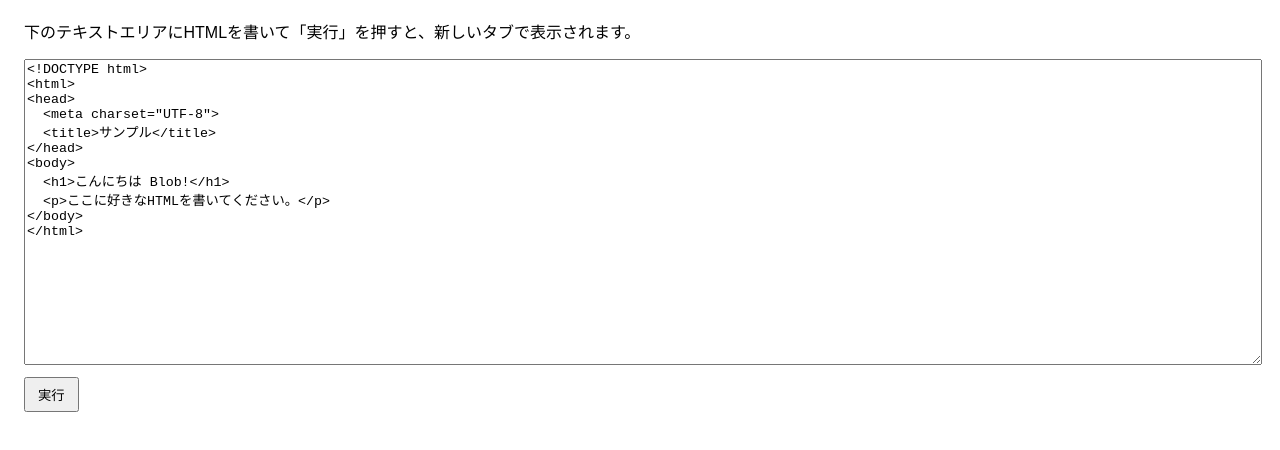
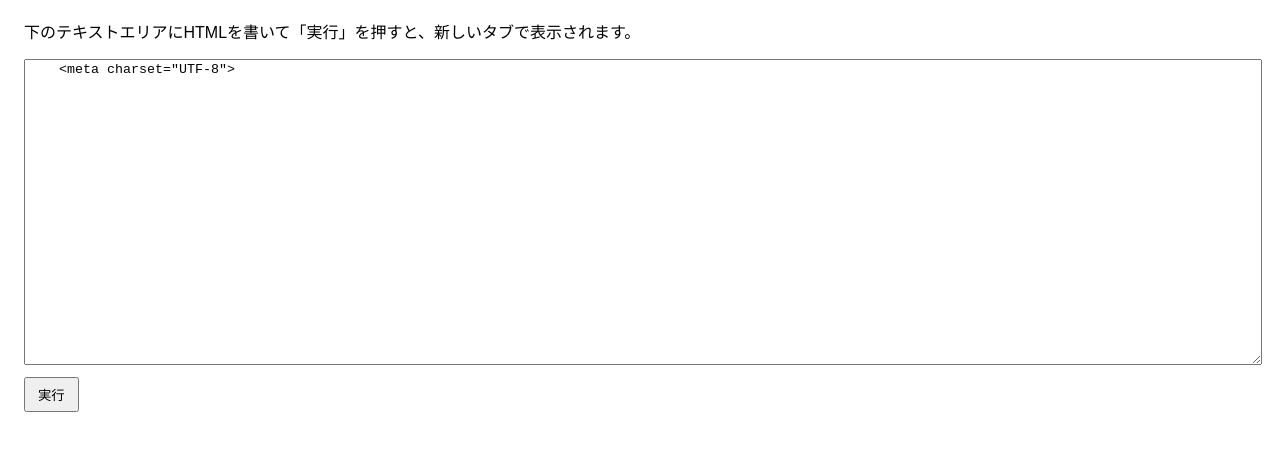
Before and after one commit to shuminoheya/test, a plain HTML site: page blob.html in a window 1280 px wide. Shown: the part 94-544 px from the top of the page. Drawn offline with Linux system fonts and the light colour scheme.

Commit message:
Clean up HTML template in blob.html
Removed boilerplate HTML from textarea in blob.html.

```diff
--- a/blob.html
+++ b/blob.html
@@ -14,17 +14,8 @@
   <p>下のテキストエリアにHTMLを書いて「実行」を押すと、新しいタブで表示されます。</p>
 
   <textarea id="htmlInput">
-<!DOCTYPE html>
-<html>
-<head>
-  <meta charset="UTF-8">
-  <title>サンプル</title>
-</head>
-<body>
-  <h1>こんにちは Blob!</h1>
-  <p>ここに好きなHTMLを書いてください。</p>
-</body>
-</html>
+    <meta charset="UTF-8">
+
   </textarea>
   <br>
   <button id="runBtn">実行</button>
```
